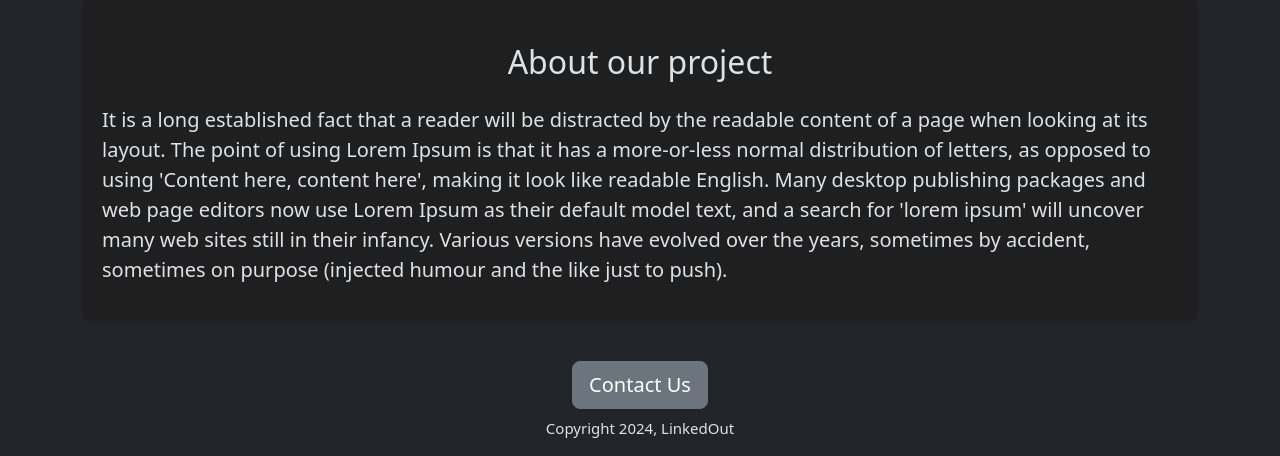
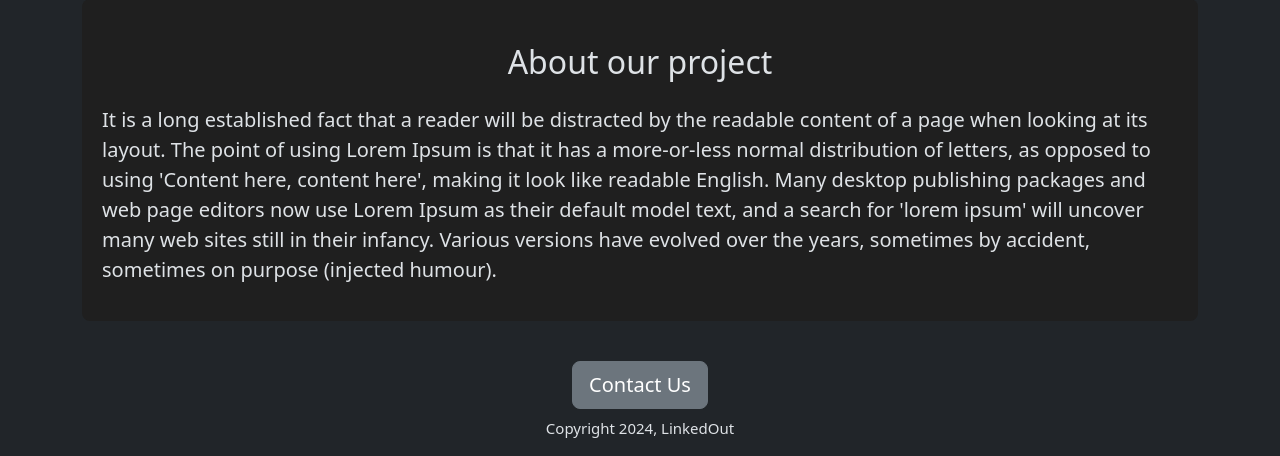
Before and after one commit to ExtinctCoder-alt/Jobs, a Flask app: page /aboutus/ in a window 1280 px wide. Shown: the part 529-985 px from the top of the page. Run offline with Flask 3, Linux system fonts and the light colour scheme.

Commit message:
back to original

```diff
--- a/templates/about_us.html
+++ b/templates/about_us.html
@@ -30,7 +30,7 @@
   <img class = "img-fluid mb-4 rounded" id='banner' src ="https://baa891c0-3adf-4976-b06b-eaf72f2128f8-00-3froiu1d65h7w.pike.replit.dev/static/banner.jpg" height="320" width="320">
   <div class='black-box'>
     <h2 class='text-center mb-4 mt-4'>About our project</h2>
-    <p class='lead'>It is a long established fact that a reader will be distracted by the readable content of a page when looking at its layout. The point of using Lorem Ipsum is that it has a more-or-less normal distribution of letters, as opposed to using 'Content here, content here', making it look like readable English. Many desktop publishing packages and web page editors now use Lorem Ipsum as their default model text, and a search for 'lorem ipsum' will uncover many web sites still in their infancy. Various versions have evolved over the years, sometimes by accident, sometimes on purpose (injected humour and the like just to push).
+    <p class='lead'>It is a long established fact that a reader will be distracted by the readable content of a page when looking at its layout. The point of using Lorem Ipsum is that it has a more-or-less normal distribution of letters, as opposed to using 'Content here, content here', making it look like readable English. Many desktop publishing packages and web page editors now use Lorem Ipsum as their default model text, and a search for 'lorem ipsum' will uncover many web sites still in their infancy. Various versions have evolved over the years, sometimes by accident, sometimes on purpose (injected humour).
     </p>
   </div>
     <div class='text-center' style='padding-top:20px'>
```
